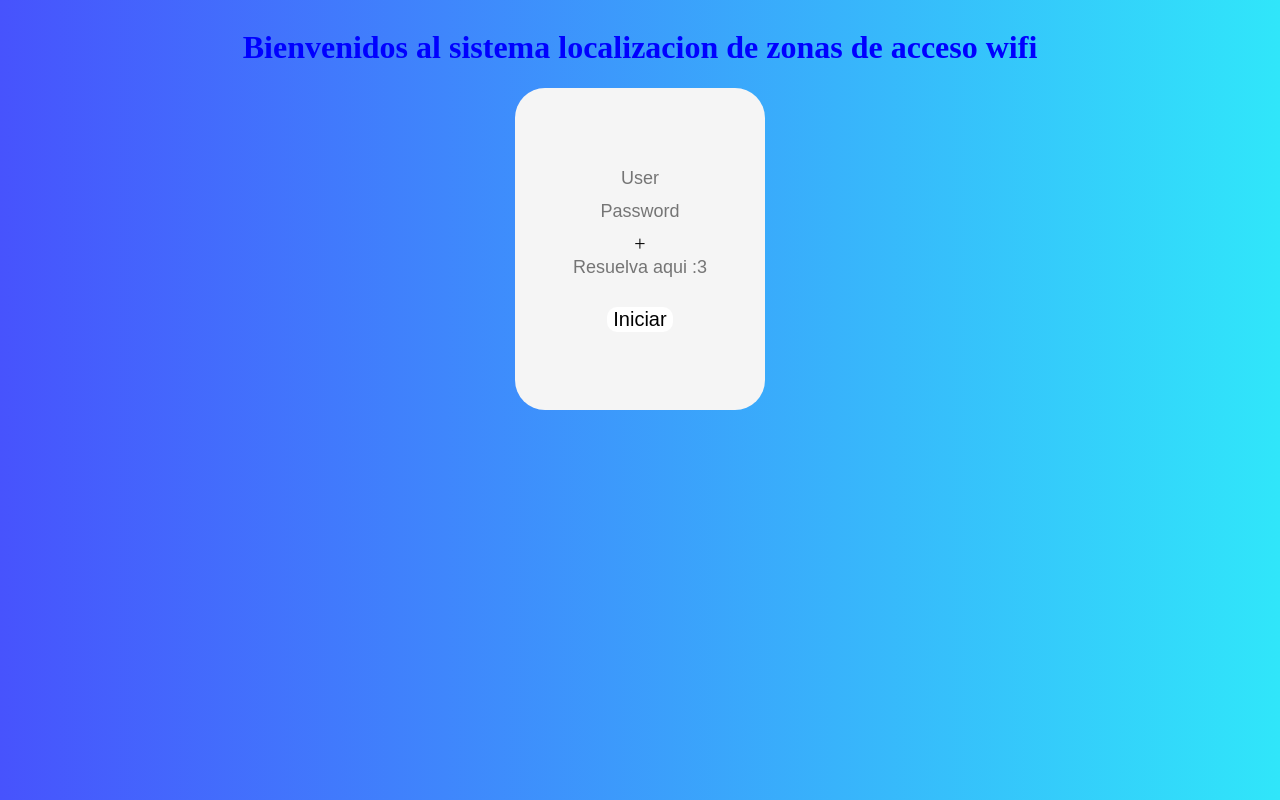
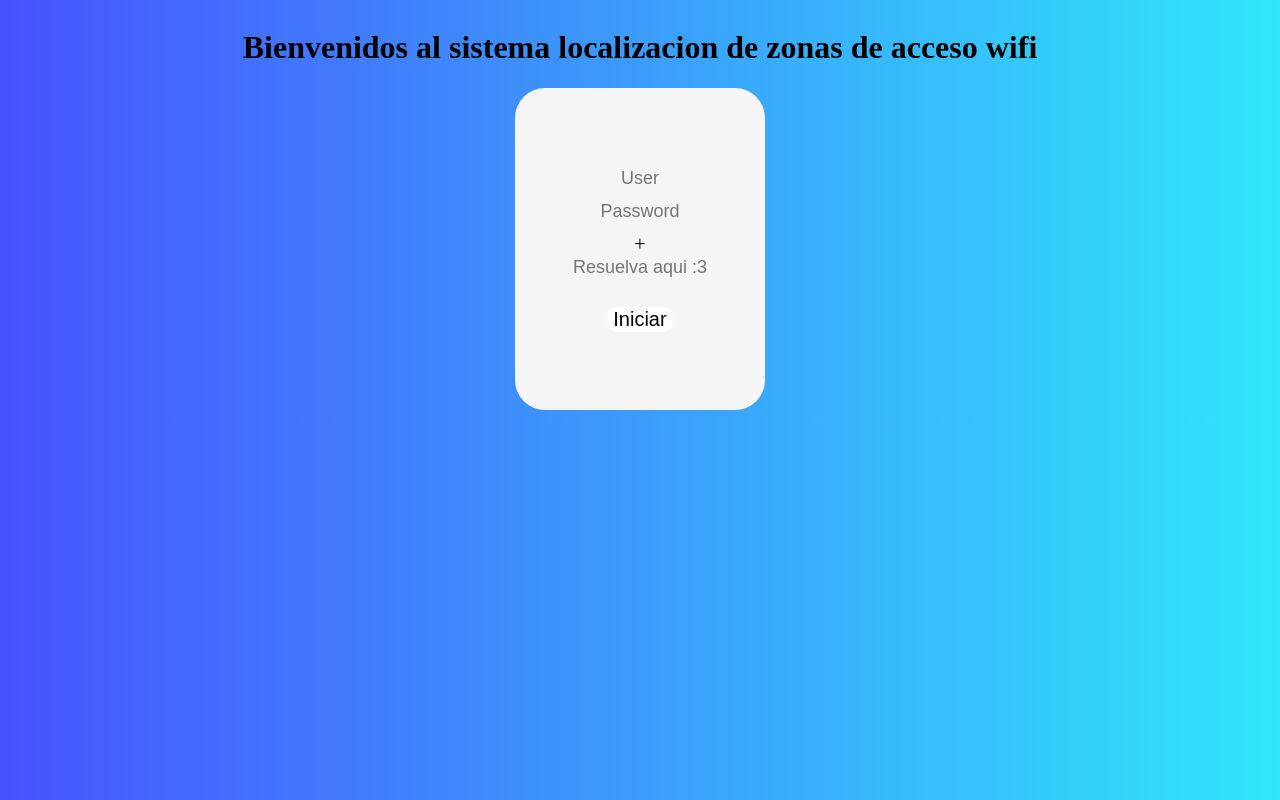
Before and after one commit to DanielBanquet11/ejercicio, a React (Vite) app: page / in a window 1280 px wide. Built offline with nearby package versions, Linux system fonts and the light colour scheme.

Commit message:
Update styles.css

```diff
--- a/src/styles.css
+++ b/src/styles.css
@@ -2,7 +2,6 @@ body{
     text-align: center;
     background-color: absolute;
     background-repeat: repeat;
-    background-color: rgb(150, 157, 156);
     display: flex;
     justify-content: center;
     align-items: center;
@@ -62,5 +61,5 @@ body{
    }
 
 h1{
- color: blue;
+ color: black;
 }
```
